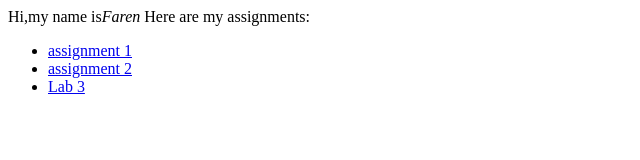
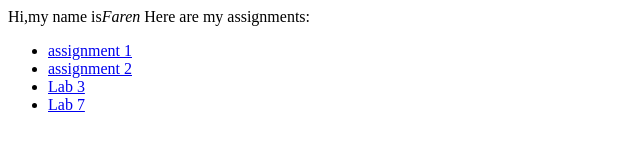
Before and after one commit to farenpreet/csci-165, a plain HTML site: page index.html in a window 1280 px wide. Shown: the full height of the page, 0-640 px from the left. Drawn offline with Linux system fonts and the light colour scheme.

Commit message:
Update index.html
nn

```diff
--- a/index.html
+++ b/index.html
@@ -10,6 +10,7 @@
   <li><a href="./assign1.html">assignment 1</a></li>
   <li><a href="./assign2.html">assignment 2</a></li>
   <li><a href="./labs/lab3.html">Lab 3</a></li>
+  <li><a href="./labs/lab7.html">Lab 7</a></li>
  </ul>
  </body>
 </html>
```
